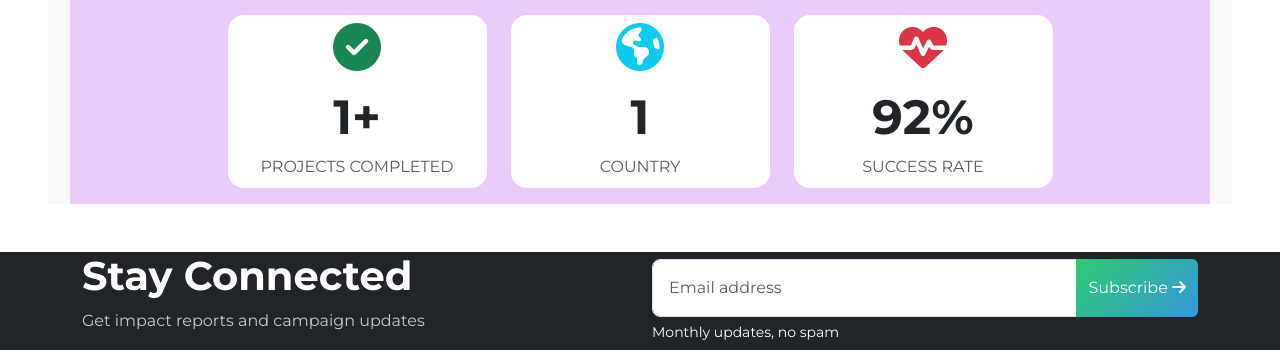
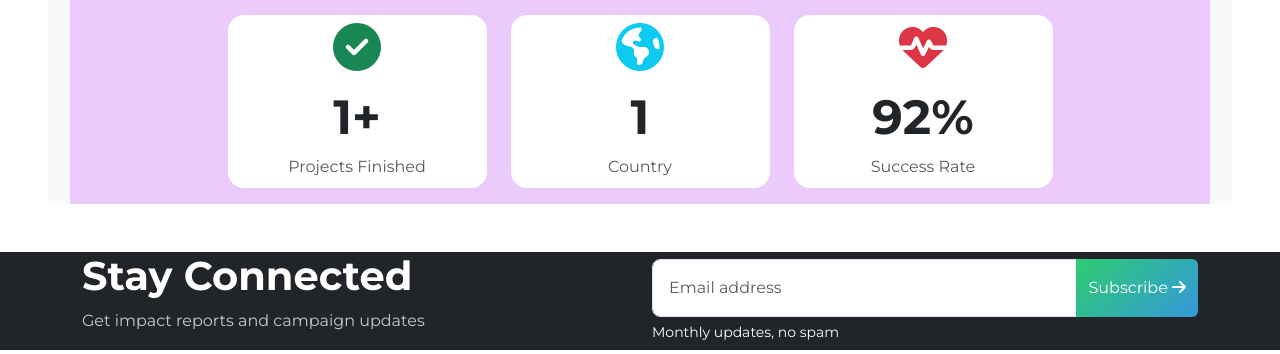
Before and after one commit to KEVINOCHAE/Rusken-Charitable-Foundation, a Flask app: page / in a window 1280 px wide. Shown: the part 1747-2101 px from the top of the page. Run offline with Flask 3, Linux system fonts and the light colour scheme; data that the repository does not hold is empty; some libraries are stand-ins or nearby versions.

Commit message:
hompage finishing

```diff
--- a/app/templates/main/home.html
+++ b/app/templates/main/home.html
@@ -483,7 +483,7 @@ document.addEventListener('DOMContentLoaded', () => {
             <i class="fas fa-check-circle fa-3x text-success"></i>
           </div>
           <h3 class="metric-value display-5 fw-bold text-dark mb-2">1+</h3>
-          <p class="metric-label text-uppercase  text-muted mb-0">Projects Completed</p>
+          <p class="  text-muted mb-0">Projects Finished</p>
         </div>
       </div>
 
@@ -494,7 +494,7 @@ document.addEventListener('DOMContentLoaded', () => {
             <i class="fas fa-globe-americas fa-3x text-info"></i>
           </div>
           <h3 class="metric-value display-5 fw-bold text-dark mb-2">1</h3>
-          <p class="metric-label text-uppercase  text-muted mb-0">Country</p>
+          <p class="text-small   text-muted mb-0">Country</p>
         </div>
       </div>
 
@@ -505,7 +505,7 @@ document.addEventListener('DOMContentLoaded', () => {
             <i class="fas fa-heartbeat fa-3x text-danger"></i>
           </div>
           <h3 class="metric-value display-5 fw-bold text-dark mb-2">92%</h3>
-          <p class="metric-label text-uppercase  text-muted mb-0">Success Rate</p>
+          <p class=" text-small  text-muted mb-0">Success Rate</p>
         </div>
       </div>
 
```
Also changed, not shown: 1 other file.
